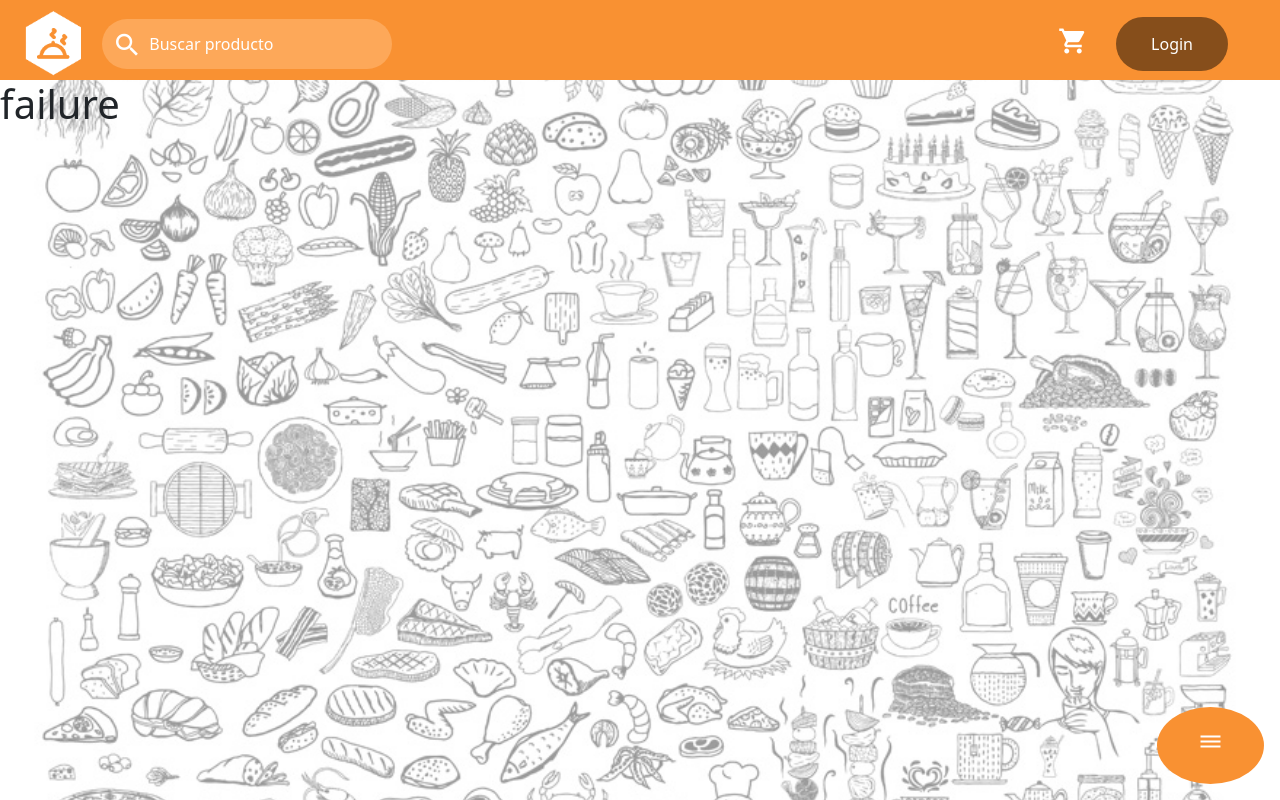
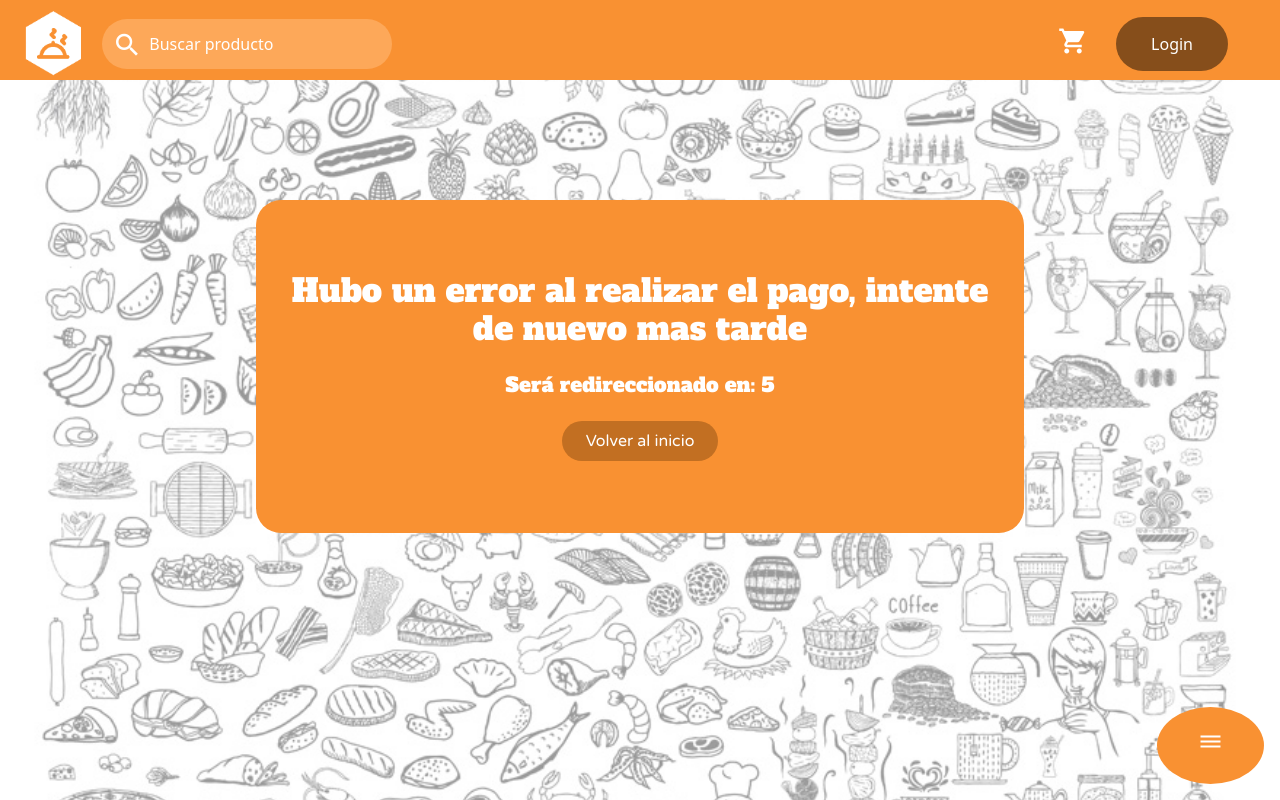
Before and after one commit to octaFacu/El-Buen-Sabor, a React (Vite) app in the folder elBuenSaborFront/: page /failure in a window 1280 px wide. Built offline with nearby package versions, Linux system fonts and the light colour scheme; no server answers; a web font is replaced by a local one.

Commit message:
Agrego diseño a paginas backURLS de los pagos por mercado pago, y pagina de notFound

```diff
--- a/elBuenSaborFront/src/components/NotFound.tsx
+++ b/elBuenSaborFront/src/components/NotFound.tsx
@@ -1,5 +1,9 @@
 export const NotFound = () => {
   return (
-    <div>NotFound</div>
+    <div className="container-post-mp py-5 mb-5" style={{ background: "#f99132", borderRadius: "25px" }}>
+            <div className="text-center py-4 px-3">
+                <h1 className="title-cart">Esta pagina no existe!</h1>
+            </div>
+        </div >
   )
 }
--- a/elBuenSaborFront/src/pages/CartPages/MercadoPagoBackURLS/FailurePage.tsx
+++ b/elBuenSaborFront/src/pages/CartPages/MercadoPagoBackURLS/FailurePage.tsx
@@ -1,30 +1,43 @@
-import { useEffect } from "react";
+import { useEffect, useState } from "react";
 import { useNavigate } from "react-router-dom";
 
 const FailurePage = () => {
 
+    const [countdown, setCountdown] = useState(10);
     const navigate = useNavigate();
 
     useEffect(() => {
-        localStorage.removeItem('pedidoMP');
-        //localStorage.setItem('carritoArreglo', "");
-
-        // Establece un temporizador para redireccionar después de 6 segundos
-        const temporizador = setTimeout(() => {
-            // Redirige a la página deseada
-            navigate("/")
-
-        }, 6000); // 6 segundos
-
-        // Limpia el temporizador si el componente se desmonta antes de que ocurra la redirección
-        return () => clearTimeout(temporizador);
-
-    }, [navigate])
+        const timer = setInterval(() => {
+            if (countdown > 0) {
+                setCountdown(countdown - 1);
+            } else {
+                // Redirigir después de 5 segundos
+                clearInterval(timer);
+                navigate('/');
+            }
+        }, 1000);
+        // Limpia el intervalo cuando el componente se desmonta.
+        return () => clearInterval(timer);
+    }, [countdown, navigate]);
 
     return (
-        <>
-            <h1>failure</h1>
-        </>
+        <div className="container-post-mp py-5 mb-5" style={{ background: "#f99132", borderRadius: "25px" }}>
+
+            <div className="text-center py-4 px-3">
+
+                <h2 className="title-cart">Hubo un error al realizar el pago, intente de nuevo mas tarde</h2>
+                <h5 className="mt-4 title-cart">Será redireccionado en: {countdown}</h5>
+                <button
+                    className="btn-volver-post-mp px-4 py-2 mt-4"
+                    onClick={() => navigate('/')}
+                >
+                    Volver al inicio
+                </button>
+
+            </div>
+
+        </div >
+
     );
 }
 
--- /dev/null
+++ b/elBuenSaborFront/src/pages/CartPages/MercadoPagoBackURLS/MercadoPagoBackURLS.css
@@ -0,0 +1,41 @@
+.container-post-mp {
+  margin-top: 120px;
+  margin-left: auto;
+  margin-right: auto;
+  width: 60%;
+}
+
+.btn-volver-post-mp {
+  color: white;
+  font-family: var(--letra-inputs);
+  background-color: var(--btn-color-light);
+  border-radius: 20px;
+}
+
+/* Cuando la pantalla tenga una anchura de 1199px o menos */
+@media (max-width: 1199px) {
+  .container-post-mp {
+    width: 65%;
+  }
+}
+
+/* Cuando la pantalla tenga una anchura de 992px o menos */
+@media (max-width: 992px) {
+  .container-post-mp {
+    width: 70%;
+  }
+}
+
+/* Cuando la pantalla tenga una anchura de 767px o menos */
+@media (max-width: 767px) {
+  .container-post-mp {
+    width: 90%;
+  }
+}
+
+/* Cuando la pantalla tenga una anchura de 767px o menos */
+@media (max-width: 575px) {
+  .container-post-mp {
+    width: 100%;
+  }
+}
--- a/elBuenSaborFront/src/pages/CartPages/MercadoPagoBackURLS/PendingPage.tsx
+++ b/elBuenSaborFront/src/pages/CartPages/MercadoPagoBackURLS/PendingPage.tsx
@@ -1,12 +1,43 @@
-
+import { useEffect, useState } from "react";
+import { useNavigate } from "react-router-dom";
 
 const PendingPage = () => {
 
+    const [countdown, setCountdown] = useState(10);
+    const navigate = useNavigate();
+
+    useEffect(() => {
+        const timer = setInterval(() => {
+            if (countdown > 0) {
+                setCountdown(countdown - 1);
+            } else {
+                // Redirigir después de 5 segundos
+                clearInterval(timer);
+                navigate('/');
+            }
+        }, 1000);
+        // Limpia el intervalo cuando el componente se desmonta.
+        return () => clearInterval(timer);
+    }, [countdown, navigate]);
 
     return (
-        <>
-            <h1>pending</h1>
-        </>
+        <div className="container-post-mp py-5 mb-5" style={{ background: "#f99132", borderRadius: "25px" }}>
+
+            <div className="text-center py-4 px-3">
+
+                <h1 className="title-cart">Su pago esta pendiente...</h1>
+                <h5 className="mt-4 title-cart">Será redireccionado en: {countdown}</h5>
+                <button
+                    className="btn-volver-post-mp px-4 py-2 mt-4"
+                    onClick={() => navigate('/')}
+                >
+                    Volver al inicio
+                </button>
+
+            </div>
+
+        </div >
+
     );
 }
 
--- a/elBuenSaborFront/src/pages/CartPages/MercadoPagoBackURLS/SuccessPage.tsx
+++ b/elBuenSaborFront/src/pages/CartPages/MercadoPagoBackURLS/SuccessPage.tsx
@@ -1,18 +1,44 @@
-import { useEffect } from "react";
 import { useNavigate } from "react-router-dom";
-import { Factura, RequestPedido } from "../../../context/interfaces/interfaces";
-import { pedidoService } from "../../../services/PedidoService";
-import { FacturaService } from "../../../services/FacturaService";
-
+import "./MercadoPagoBackURLS.css"
+import { useEffect, useState } from "react";
 
 const SuccessPage = () => {
 
+    const [countdown, setCountdown] = useState(10);
+    const navigate = useNavigate();
 
+    useEffect(() => {
+        const timer = setInterval(() => {
+            if (countdown > 0) {
+                setCountdown(countdown - 1);
+            } else {
+                // Redirigir después de 5 segundos
+                clearInterval(timer);
+                navigate('/');
+            }
+        }, 1000);
+        // Limpia el intervalo cuando el componente se desmonta.
+        return () => clearInterval(timer);
+    }, [countdown, navigate]);
 
     return (
-        <>
-            <h1>success</h1>
-        </>
+        <div className="container-post-mp py-5 mb-5" style={{ background: "#f99132", borderRadius: "25px" }}>
+
+            <div className="text-center py-4 px-3">
+
+                <h1 className="title-cart">Su pedido fue realizado con exito!</h1>
+                <h5 className="mt-4 title-cart">Será redireccionado en: {countdown}</h5>
+                <button
+                    className="btn-volver-post-mp px-4 py-2 mt-4"
+                    onClick={() => navigate('/')}
+                >
+                    Volver al inicio
+                </button>
+
+            </div>
+
+        </div >
+
     );
 }
 
```
